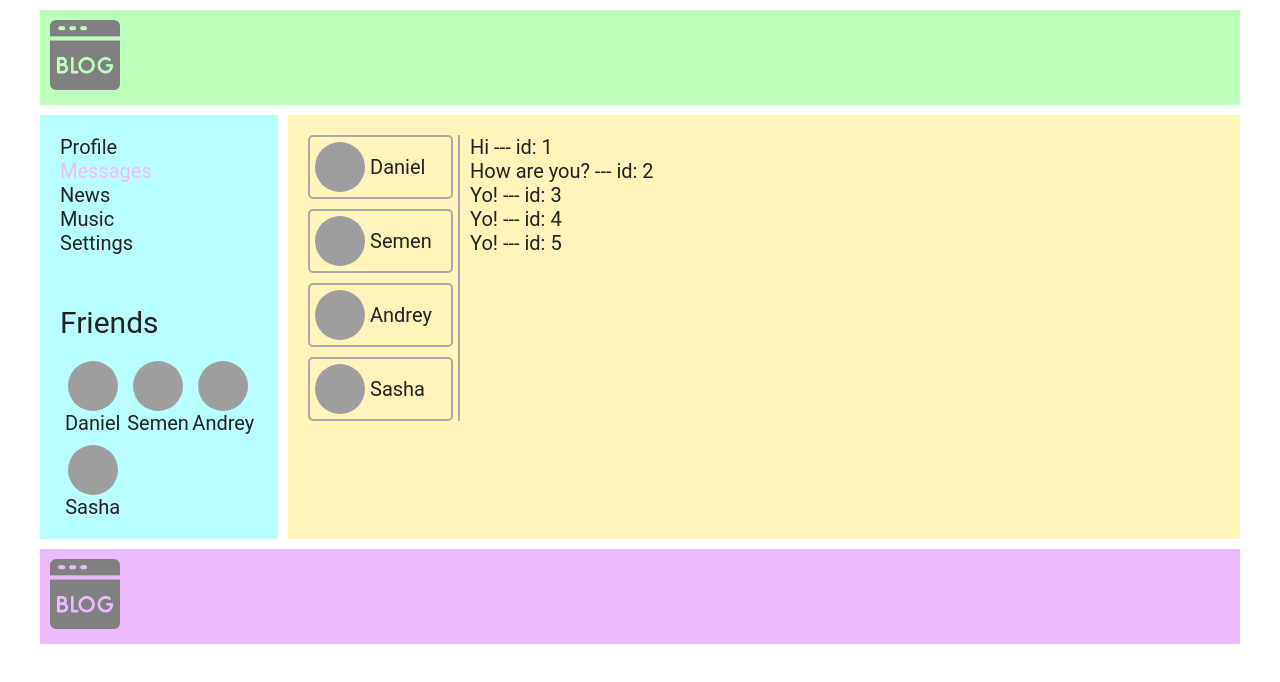
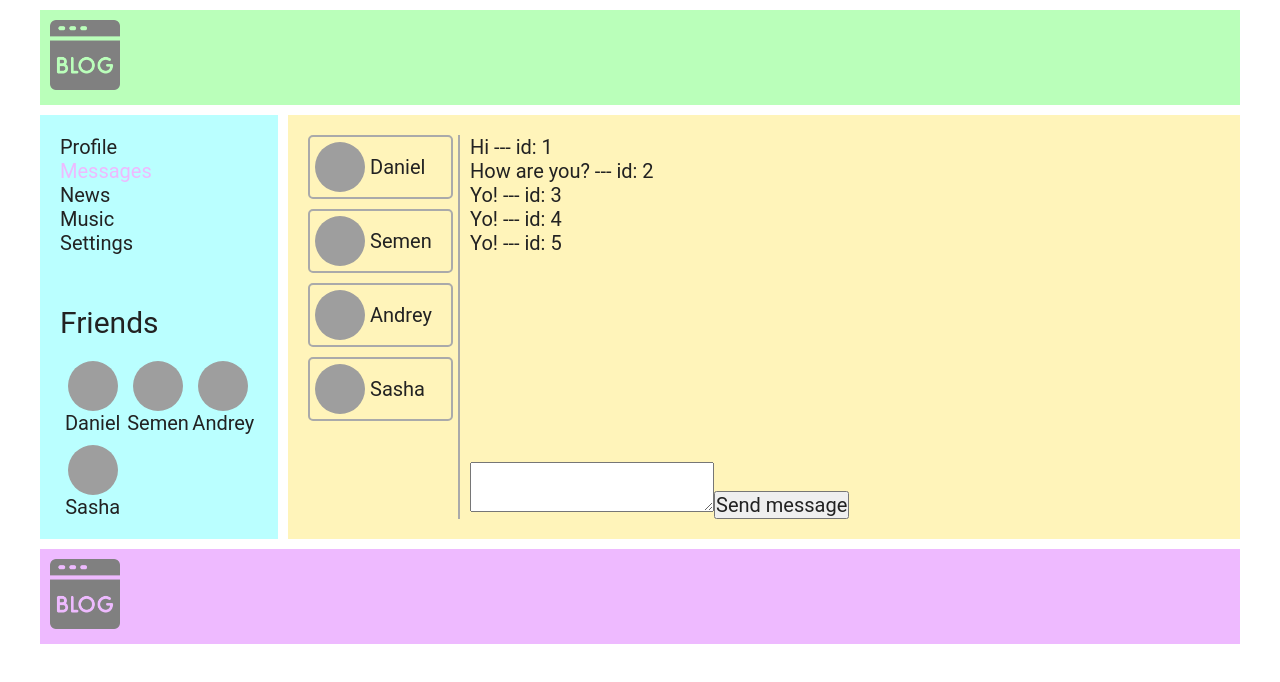
Before and after one commit to Rumorarmonio/react-blog, a React (Create React App) app: page /dialogs in a window 1280 px wide. Shown: the top 682 px of the page. Built offline with nearby package versions, Linux system fonts and the light colour scheme; grey boxes are pictures that could not be loaded; the HTML template or start-up script is replaced by a standard one.

Commit message:
Add saving posts to state, add rerender tree method

```diff
--- a/src/App.tsx
+++ b/src/App.tsx
@@ -17,7 +17,7 @@ function App(props: any) {
             <Sidebar state={props.state.sidebar}/>
             <div className="content-container">
                 <Routes>
-                    <Route path="/profile" element={<Profile state={props.state.profilePage}/>}/>
+                    <Route path="/profile" element={<Profile state={props.state.profilePage} addPost={props.addPost}/>}/>
                     <Route path="/dialogs/*" element={<Dialogs state={props.state.messagesPage}/>}/>
                     <Route path="/news" element={<News/>}/>
                     <Route path="/music" element={<Music/>}/>
--- a/src/components/Dialogs/Dialogs.module.scss
+++ b/src/components/Dialogs/Dialogs.module.scss
@@ -1,4 +1,6 @@
 .dialogs {
+    width: 100%;
+    height: 100%;
     display: grid;
     grid-template-columns: 1fr 5fr;
 }
@@ -12,5 +14,12 @@
 }
 
 .messages {
+
+}
+
+.right {
     padding-left: 10px;
+    display: flex;
+    flex-direction: column;
+    justify-content: space-between;
 }
--- a/src/components/Dialogs/Dialogs.tsx
+++ b/src/components/Dialogs/Dialogs.tsx
@@ -1,10 +1,17 @@
-import React from 'react'
+import React, {useRef} from 'react'
 import styles from './Dialogs.module.scss'
 import MessageItem from './Message/MessageItem'
 import Dialog from './Dialog/Dialog'
 import {Message, User} from '../../models'
 
 function Dialogs(props: any) {
+    const sendMessageElement = useRef<HTMLTextAreaElement>(null)
+
+    function sendMessage() {
+        let text = sendMessageElement.current?.value
+        alert(text)
+    }
+
     return (
         <div className={styles.dialogs}>
             <ul className={styles.dialogLinks}>
@@ -14,6 +21,7 @@ function Dialogs(props: any) {
                     ))
                 }
             </ul>
+            <div className={styles.right}>
                 <ul className={styles.messages}>
                     {
                         props.state.messages.map((message: Message) => (
@@ -21,6 +29,11 @@ function Dialogs(props: any) {
                         ))
                     }
                 </ul>
+                <div className={styles.postForm}>
+                    <textarea ref={sendMessageElement}></textarea>
+                    <button onClick={sendMessage}>Send message</button>
+                </div>
+            </div>
         </div>
     )
 }
--- a/src/components/Profile/MyPosts/MyPosts.tsx
+++ b/src/components/Profile/MyPosts/MyPosts.tsx
@@ -1,15 +1,23 @@
-import React from 'react'
+import React, {useRef} from 'react'
 import styles from './MyPosts.module.scss'
 import PostItem from './Post/Post'
 import {Post} from '../../../models'
 
 function MyPosts(props: any) {
+    const newPostElement = useRef<HTMLTextAreaElement>(null)
+
+    function addPost() {
+        let text = newPostElement.current?.value
+        props.addPost(text)
+        newPostElement.current!!.value = ''
+    }
+
     return (
         <div className={styles.postsContainer}>
             <h3 className={styles.postsHeader}>My posts</h3>
             <div className={styles.postForm}>
-                <textarea></textarea>
-                <button>Add post</button>
+                <textarea ref={newPostElement}></textarea>
+                <button onClick={addPost}>Add post</button>
             </div>
             <div className={styles.posts}>
                 {
--- a/src/components/Profile/Profile.tsx
+++ b/src/components/Profile/Profile.tsx
@@ -7,7 +7,7 @@ function Profile(props: any) {
     return (
         <section className={styles.content}>
             <ProfileInfo/>
-            <MyPosts posts={props.state.posts}/>
+            <MyPosts posts={props.state.posts} addPost={props.addPost}/>
         </section>
     )
 }
--- a/src/index.tsx
+++ b/src/index.tsx
@@ -1,22 +1,10 @@
 import React from 'react'
-import ReactDOM from 'react-dom/client'
 import './index.scss'
-import App from './App'
 import reportWebVitals from './reportWebVitals'
-import state from './redux/state'
-import {BrowserRouter} from 'react-router-dom'
+import {rerenderEntireTree} from './render'
+import state, {addPost} from './redux/state'
 
-const root = ReactDOM.createRoot(
-    document.getElementById('root') as HTMLElement
-)
-
-root.render(
-    <React.StrictMode>
-        <BrowserRouter /*basename="/react-blog"*/>
-            <App state={state}/>
-        </BrowserRouter>
-    </React.StrictMode>
-)
+rerenderEntireTree(state, addPost)
 
 // If you want to start measuring performance in your app, pass a function
 // to log results (for example: reportWebVitals(console.log))
--- a/src/redux/state.ts
+++ b/src/redux/state.ts
@@ -1,4 +1,5 @@
-import State from '../models'
+import State, {Post} from '../models'
+import {rerenderEntireTree} from '../render'
 
 const state: State = new State(
     {
@@ -25,4 +26,14 @@ const state: State = new State(
     }
 )
 
+export function addPost(postMessage: string) {
+    let newPost: Post = {
+        id: 5,
+        text: postMessage,
+        likes: 0
+    }
+    state.profilePage.posts.push(newPost)
+    rerenderEntireTree(state, addPost)
+}
+
 export default state
--- /dev/null
+++ b/src/render.tsx
@@ -0,0 +1,20 @@
+import React from 'react'
+import ReactDOM from 'react-dom/client'
+import './index.scss'
+import App from './App'
+import {BrowserRouter} from 'react-router-dom'
+import State from './models'
+
+const root = ReactDOM.createRoot(
+    document.getElementById('root') as HTMLElement
+)
+
+export function rerenderEntireTree(state: State, addPost: Function) {
+    root.render(
+        <React.StrictMode>
+            <BrowserRouter>
+                <App state={state} addPost={addPost}/>
+            </BrowserRouter>
+        </React.StrictMode>
+    )
+}
```
Lines whose indentation alone changed are shown as unchanged.
